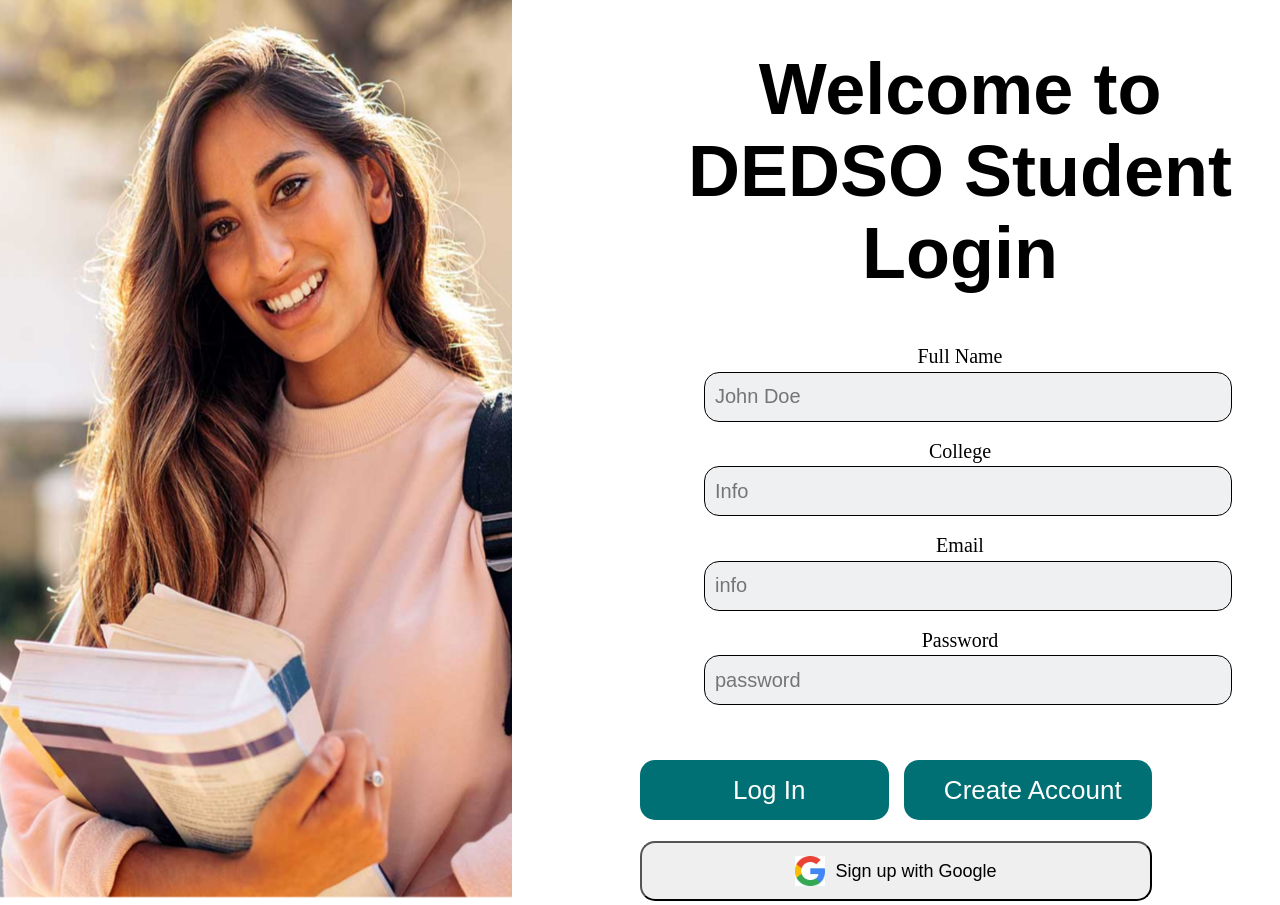
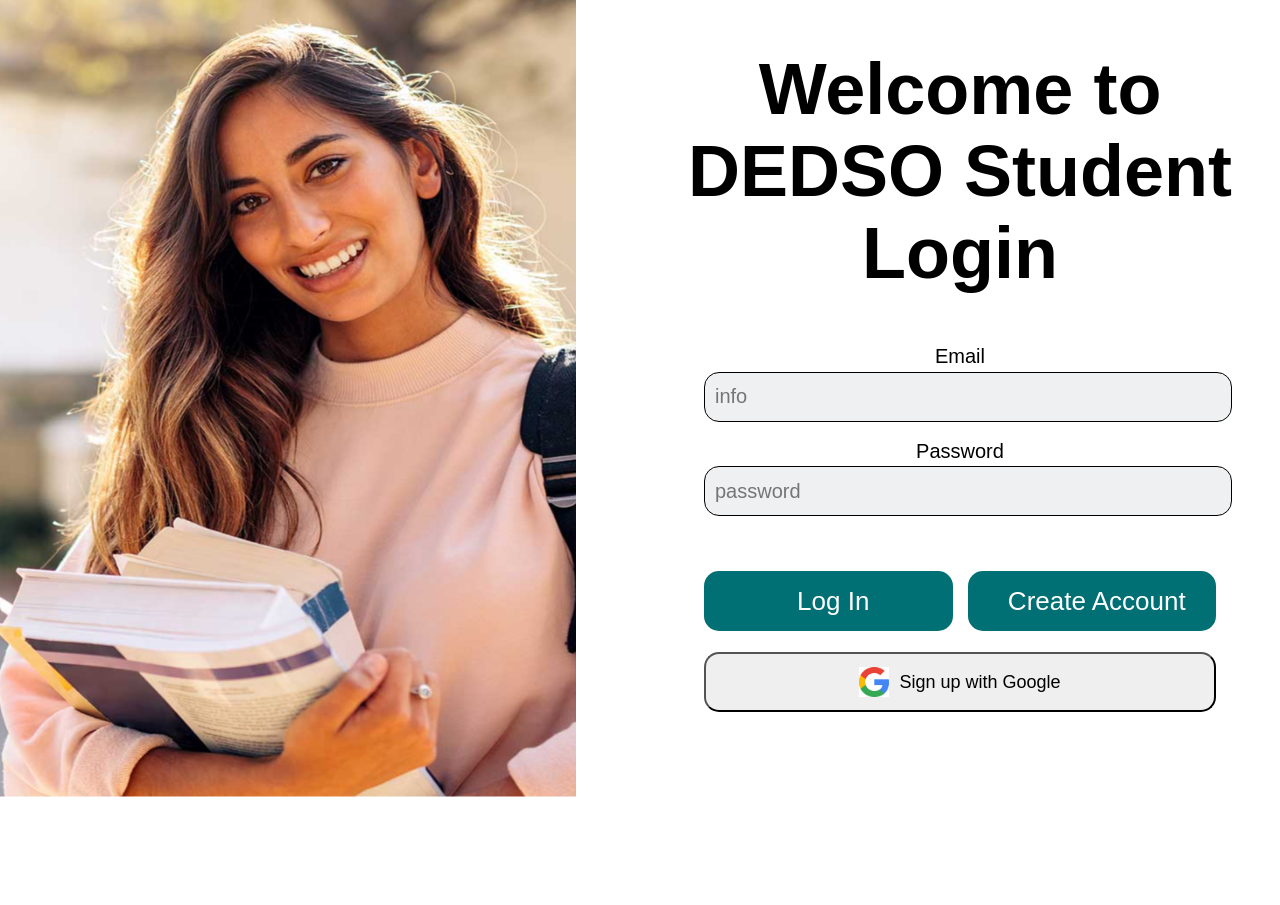
Before and after one commit to Hrshw/DEDSO, a React (Create React App) app in the folder dedso-app/: page / in a window 1280 px wide. After the commit the page ends 804 px from the top, so only its background shows below. Built offline with nearby package versions, Linux system fonts and the light colour scheme.

Commit message:
made the required changes

```diff
--- a/dedso-app/public/styles.css
+++ b/dedso-app/public/styles.css
@@ -1,7 +1,17 @@
-body{
 
+html {
+    width: 100%;
+    height: 100%;
+    position: relative;
+  }
+
+  body {
+    width: 100%;
     margin: 0;
-}
+    font-family: sans-serif;
+    height: 100vh;
+
+  }
 
 .studentLogin{
     display: flex;
@@ -26,7 +36,7 @@ body{
     height: 60px;
     border-radius: 15px;
     padding: 4px;
-    width: 80%;
+    width: 50%;
     background-color:#EFF0F2;
     color: #838383;
     font-size: 20px;
@@ -42,8 +52,10 @@ body{
     width: 50%;
 }
 .imgDiv img{
-    width: 80%;
-    height: 100%;
+    width: 90%;
+    height: 100vh;
+    background-size: cover;
+    background-repeat: no-repeat;
 }
 .buttonDiv{
     margin-top: 40px;
@@ -52,6 +64,7 @@ body{
   flex-direction: column;
   display: flex;
   justify-content: space-evenly;
+  margin-left: 10%;
 }
 .buttonDiv p{
     font-weight: 500;
@@ -112,9 +125,12 @@ body{
     width: 80%;
     margin-left: 10%;
     margin-bottom: 15px;
+    padding: 4px;
     background-color: #EFF0F2;
     border: 1px solid black;
-    padding-left: 10px;
+    padding-left: 15px;
+    font-size: 18px;
+    border-radius: 15px;
 }
 .collegeInfo label{
     text-align: center;
--- a/dedso-app/src/components/studentLogin.jsx
+++ b/dedso-app/src/components/studentLogin.jsx
@@ -3,8 +3,6 @@ import axios from "axios";
 import { Link } from "react-router-dom";
 function SLogin() {
   const [formData, setFormData] = useState({
-    fullName: "",
-    college: "",
     email: "",
     password: "",
   });
@@ -33,8 +31,6 @@ function SLogin() {
         setSuccessMessage("Account created successfully!");
         setErrorMessage(""); // Clear any previous error message
         setFormData({
-          fullName: "",
-          college: "",
           email: "",
           password: "",
         });
@@ -58,24 +54,9 @@ function SLogin() {
         <h1 className="loginText">Welcome to DEDSO Student Login</h1>
         {successMessage && <p style={{ color: "green" }}>{successMessage}</p>}
         {errorMessage && <p style={{ color: "red" }}>{errorMessage}</p>}
-        <label htmlFor="fullName">Full Name</label>
-        <input
-          className="textbox"
-          name="fullName"
-          type="text"
-          placeholder="John Doe"
-          value={formData.fullName}
-          onChange={handleChange}
-        />
-        <label htmlFor="college">College</label>
-        <input
-          className="textbox"
-          name="college"
-          type="text"
-          placeholder="Info"
-          value={formData.college}
-          onChange={handleChange}
-        />
+
+
+
         <label htmlFor="email">Email</label>
         <input
           className="textbox"
@@ -87,7 +68,7 @@ function SLogin() {
         />
         <label htmlFor="password">Password</label>
         <input
-          className="textbox"
+
           name="password"
           type="password"
           placeholder="password"
@@ -100,7 +81,7 @@ function SLogin() {
               <Link to="/CollegeRegistration">Log In</Link>
               </button>
             <button className="createBtn" type="submit">
-              <Link to="/studentRegistration"></Link>Create Account
+              <Link to="/studentRegistration">Create Account</Link>
             </button>
 
           </div>
--- a/dedso-app/src/components/studentRegistration.jsx
+++ b/dedso-app/src/components/studentRegistration.jsx
@@ -7,7 +7,7 @@ function studentRegistration(){
         <img src={require("../images/login.png")} alt="" />
     </div>
 
-    <form className="studentInfo"  method="post" action="/studentRegistration">
+    <form className="studentInfo"  method="post" action="/StudentRegistration">
         <h1 className="loginText" style={{ "fontSize": "45px", "width": "80%", "textAlign": "center", "marginLeft": "10%" }}>Complete Your Registration Student Details</h1>
 
         <label htmlFor="">Student Name</label>
```
